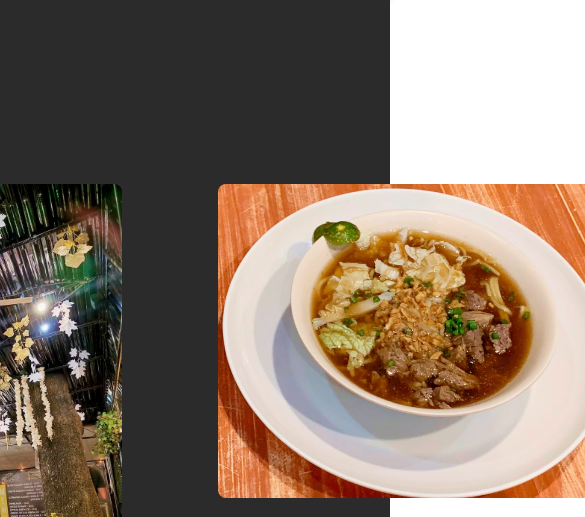
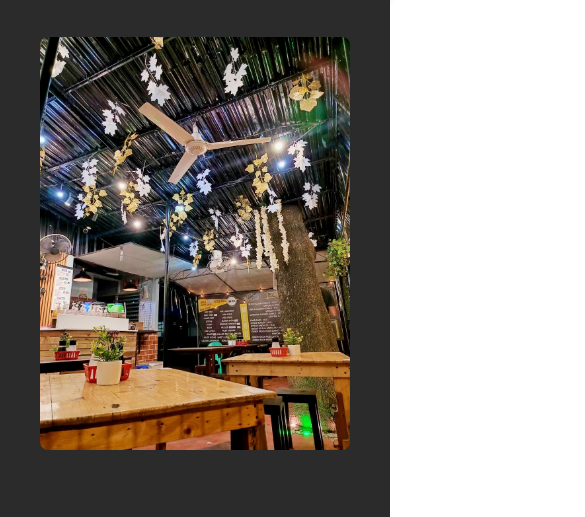
Before and after one commit to MBsFoodHub/Mbs-FoodHub, a plain HTML site: page index.html in a window 390 px wide. Shown: the part 115-632 px from the top of the page, 585 px wide, since content can reach past the window. Drawn offline with Linux system fonts and the light colour scheme.

Commit message:
Add files via upload

```diff
--- a/style.css
+++ b/style.css
@@ -57,16 +57,18 @@ nav ul li a:hover::after {
 /* Hero Section */
 .hero {
   background-color: #2c2b2b;
-  height: 100vh;
+  height: auto;
   display: flex;
   justify-content: center;
   align-items: center;
+
 
 }
 
 .hero-container {
   display: flex;
   gap: 6em;  /* Increase gap between images */
+  margin: 40px;
 
 
 
@@ -201,7 +203,7 @@ nav ul li a:hover::after {
 }
 
 /* Promo Section */
-/* Promo Section */
+
 .promos {
   padding: 2em;
   text-align: center;
@@ -245,7 +247,7 @@ nav ul li a:hover::after {
 }
 
 /* Promo Section */
-/* Promo Section */
+
 .promos {
   padding: 2em;
   text-align: left; /* Aligns the title to the left */
@@ -319,3 +321,14 @@ nav ul li a:hover::after {
   transform: scale(1.05); /* Slightly enlarge the card on hover */
   box-shadow: 0 6px 10px rgba(0, 0, 0, 0.15);  /* Stronger shadow on hover */
 }
+
+/* Media query for smaller screens */
+@media (max-width: 768px) {
+  .hero-container {
+    flex-direction: column;
+  }
+  .left-image-box, .right-image-box {
+    width: 100%;
+
+  }
+}
```
